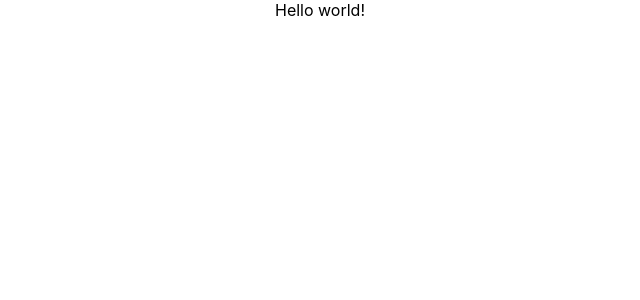
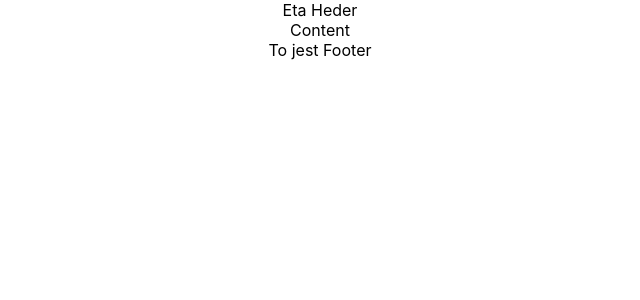
Before and after one commit to sebastiankopyto/wedding, a React (Create React App) app: page / in a window 1280 px wide. Shown: the top 300 px of the page, without its empty margins (320-960 px from the left). Built offline with nearby package versions, Linux system fonts and the light colour scheme.

Commit message:
First components

```diff
--- a/src/App.js
+++ b/src/App.js
@@ -1,10 +1,16 @@
 import React from 'react';
 import './App.css';
+
+import Header from './components/header/Header';
+import Content from './components/content/Content';
+import Footer from './components/footer/Footer';
 
 function App() {
   return (
     <div class="container">
-      Hello world!
+      <Header />
+      <Content />
+      <Footer />
     </div>
   );
 }
--- /dev/null
+++ b/src/components/content/Content.js
@@ -0,0 +1,8 @@
+import React from 'react';
+
+class Content extends React.Component {
+
+    render = () => <div className="content">Content </div> ;
+}
+
+export default Content;
--- /dev/null
+++ b/src/components/footer/Footer.js
@@ -0,0 +1,9 @@
+import React from 'react';
+
+class Footer extends React.Component {
+
+    render = () => <footer>To jest Footer</footer>
+
+}
+
+export default Footer;
--- /dev/null
+++ b/src/components/header/Header.js
@@ -0,0 +1,14 @@
+import React from 'react';
+
+class Header extends React.Component {
+    render = () => {
+        return (
+            <header className="header">
+                Eta Heder
+            </header>
+        )
+    }
+
+}
+
+export default Header;
```
